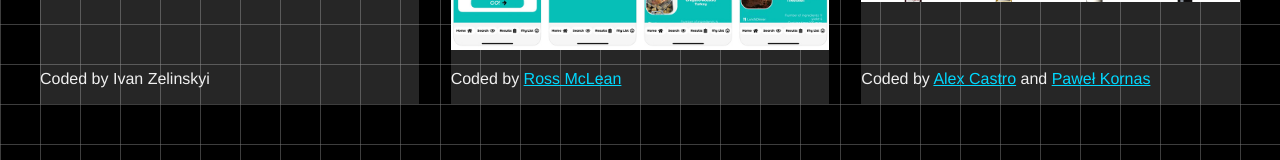
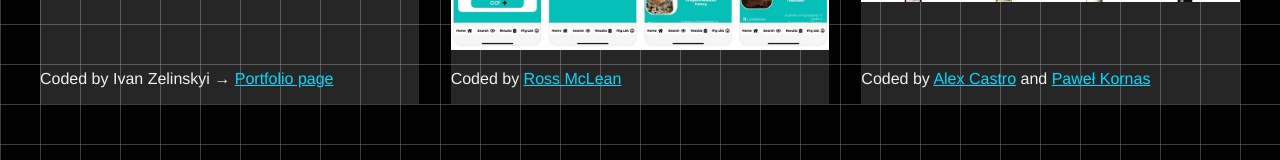
Before and after one commit to gk3000/students_projects_showcase, a React (Create React App) app: page / in a window 1280 px wide. Shown: the part 536-696 px from the top of the page. Built offline with nearby package versions, Linux system fonts and the light colour scheme.

Commit message:
auto push

```diff
--- a/src/App.js
+++ b/src/App.js
@@ -71,7 +71,7 @@
     </a>
     </div>
     <p>Coded by Ivan Zelinskyi
-  {/*→ <a href='https://vincentvc.surge.sh/' target='_blank' rel="noopener noreferrer">Portfolio page</a>*/}
+  → <a href='https://ivan-zelinskyi-portfolio.netlify.app/' target='_blank' rel="noopener noreferrer">Portfolio page</a>
   </p>
   </section>
 
```
